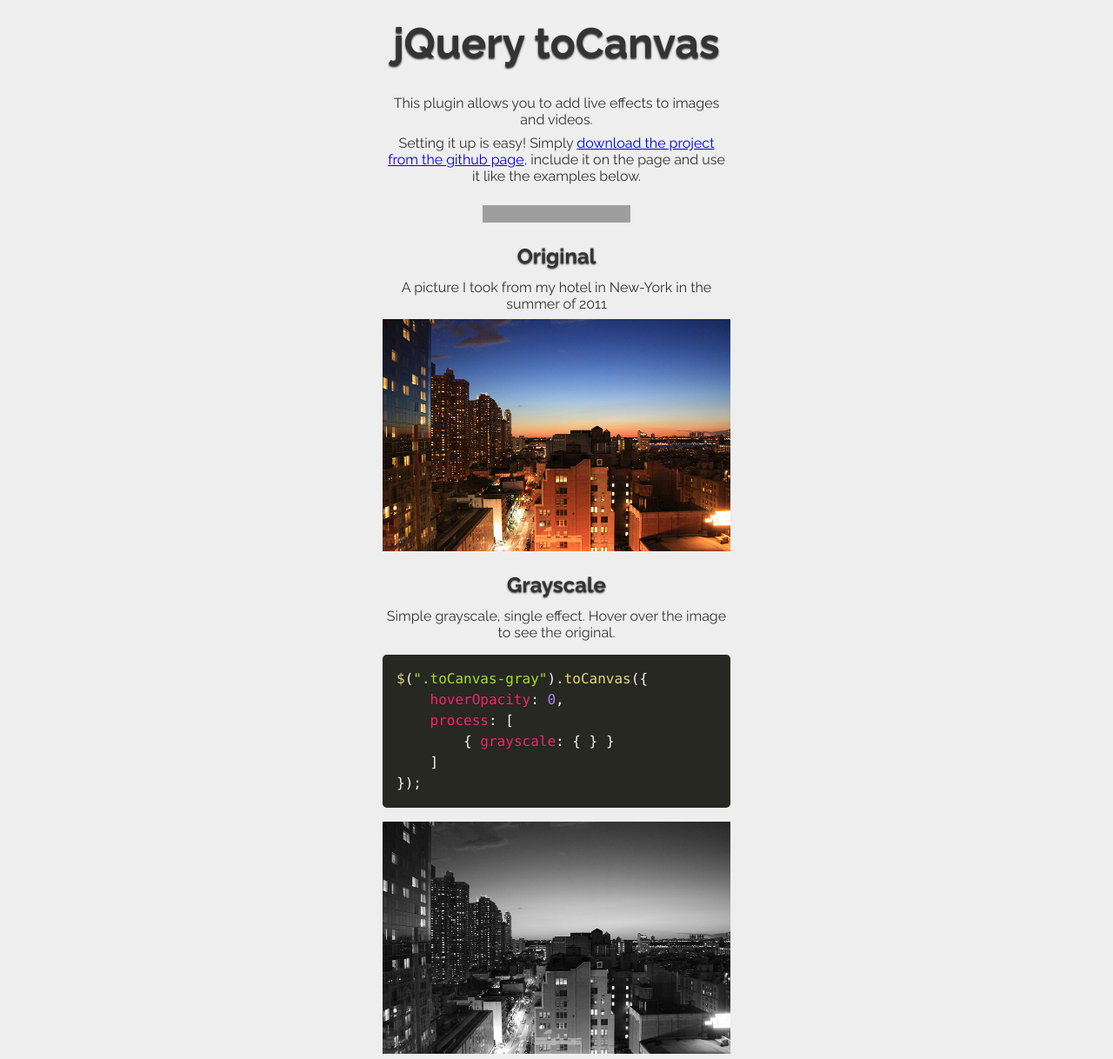
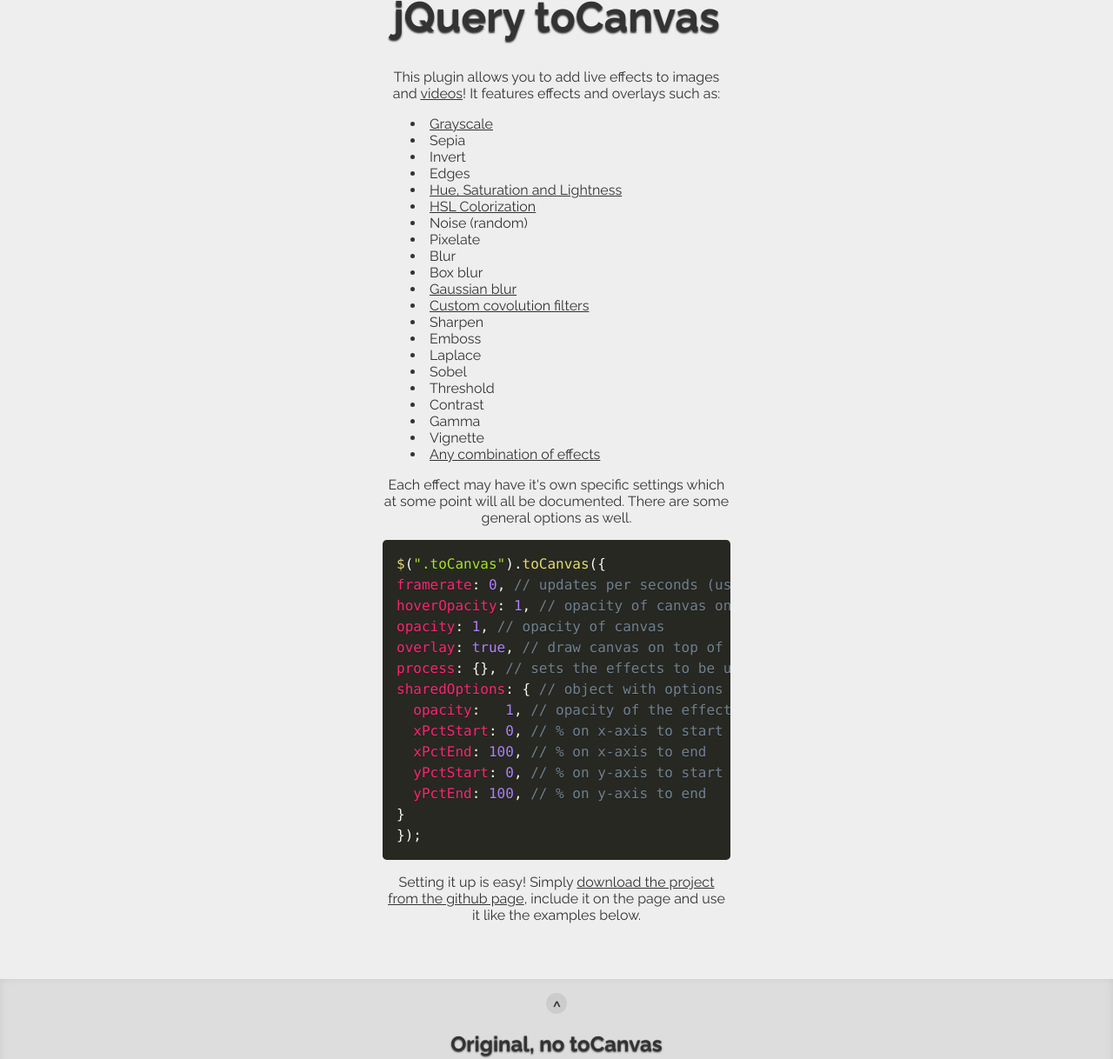
Before and after one commit to SeeDoubleYou/jquery-tocanvas, a website: page demo/index.html in a window 1280 px wide. Shown: the part 41-1259 px from the top of the page at 87% size. Drawn offline with nearby package versions, Linux system fonts and the light colour scheme; grey boxes are pictures that could not be loaded.

Commit message:
updated demo

```diff
--- a/demo/index.html
+++ b/demo/index.html
@@ -2,13 +2,14 @@
 <html>
 	<head>
 		<title>jQuery toCanvas Plugin</title>
+		<meta http-equiv="content-type" content="text/html; charset=utf-8" />
 		<script src="http://ajax.googleapis.com/ajax/libs/jquery/1.9.1/jquery.min.js"></script>
-		<script src="../src/jquery.toCanvas.js"></script>
+		<script src="../src/jquery.tocanvas.js"></script>
 		<link href="//fonts.googleapis.com/css?family=Raleway:400,700" rel="stylesheet" type="text/css" />
 		<link href="prism.css" rel="stylesheet" type="text/css" />
 		<link href="styles.css" rel="stylesheet" type="text/css" />
 	</head>
-	<body>
+	<body id="top">
 		<div id="loader"><p>Wait for it...</p></div>
 
 		<div class="wrapper">
@@ -16,8 +17,46 @@
 				<h1>jQuery toCanvas</h1>
 
 				<p>
-					This plugin allows you to add live effects to images and videos.
+					This plugin allows you to add live effects to images and <a href="#example-video">videos</a>! It features effects and overlays such as:
 				</p>
+				<ul>
+					<li><a href="#example-grayscale">Grayscale</a></li>
+					<li>Sepia</li>
+					<li>Invert</li>
+					<li>Edges</li>
+					<li><a href="#example-hsl">Hue, Saturation and Lightness</a></li>
+					<li><a href="#example-hsl">HSL Colorization</a></li>
+					<li>Noise (random)</li>
+					<li>Pixelate</li>
+					<li>Blur</li>
+					<li>Box blur</li>
+					<li><a href="#example-gaussianblur">Gaussian blur</a></li>
+					<li><a href="#example-customconvolution">Custom covolution filters</a></li>
+					<li>Sharpen</li>
+					<li>Emboss</li>
+					<li>Laplace</li>
+					<li>Sobel</li>
+					<li>Threshold</li>
+					<li>Contrast</li>
+					<li>Gamma</li>
+					<li>Vignette</li>
+					<li><a href="#example-cobined">Any combination of effects</a></li>
+				</ul>
+				<p>Each effect may have it's own specific settings which at some point will all be documented. There are some general options as well.</p>
+				<pre><code class="language-javascript">$(".toCanvas").toCanvas({
+framerate: 0, // updates per seconds (use this for video)
+hoverOpacity: 1, // opacity of canvas on hover
+opacity: 1, // opacity of canvas
+overlay: true, // draw canvas on top of image/video
+process: {}, // sets the effects to be used
+sharedOptions: { // object with options that are re-used for all processed effects
+  opacity:   1, // opacity of the effect
+  xPctStart: 0, // % on x-axis to start
+  xPctEnd: 100, // % on x-axis to end
+  yPctStart: 0, // % on y-axis to start
+  yPctEnd: 100, // % on y-axis to end
+}
+});</code></pre>
 				<p>
 					Setting it up is easy! Simply <a href="https://github.com/SeeDoubleYou/jquery-tocanvas">download the project from the github page</a>, include it on the page and use it like the examples below.
 				</p>
@@ -26,7 +65,7 @@
 			</div>
 
 			<div class="example">
-				<h2>Original</h2>
+				<h2>Original, no toCanvas</h2>
 				<p>
 					A picture I took from my hotel in New-York in the summer of 2011
 				</p>
@@ -35,7 +74,7 @@
 
 			<!-- --------------------------------------------------------------- -->
 
-			<div class="example">
+			<div class="example" id="example-grayscale">
 				<h2>Grayscale</h2>
 				<p>
 					Simple grayscale, single effect. Hover over the image to see the original.
@@ -51,7 +90,7 @@
 
 			<!-- --------------------------------------------------------------- -->
 
-			<div class="example">
+			<div class="example" id="example-hsl">
 				<h2>Hue, Saturation and Lightness</h2>
 				<p>
 					You can change the HSL.
@@ -70,7 +109,7 @@
 
 			<!-- --------------------------------------------------------------- -->
 
-			<div class="example">
+			<div class="example" id="example-gaussianblur">
 				<h2>Gaussian Blur</h2>
 				<p>
 					You can use convolution filters as well. Some come with toCanvas built in, like a gaussian filter.
@@ -87,8 +126,8 @@
 
 			<!-- --------------------------------------------------------------- -->
 
-			<div class="example">
-				<h2>Gaussian Blur</h2>
+			<div class="example" id="example-customconvolution">
+				<h2>Custom convolution filter</h2>
 				<p>
 					Custom convolution filters are supported. The example below shows an example of a motion blur filter
 				</p>
@@ -114,7 +153,40 @@
 
 			<!-- --------------------------------------------------------------- -->
 
-			<div class="example">
+			<div class="example" id="example-combined">
+				<h2>Combined effects</h2>
+				<p>
+					You can use combine and even repeat effects. In the example below we make the bottom 30% gray, threshold a bar, add some gaussian blur and a sharpen. Pro tip: don't do this for videos.
+				</p>
+				<pre><code class="language-javascript">
+$(".toCanvas-combined").toCanvas({
+hoverOpacity: 0,
+process: [
+	{ grayscale: {
+		yPctStart: 70,
+	} },
+	{ threshold: {
+		yPctStart: 70,
+		yPctEnd: 80,
+		opacity: 0.9
+	} },
+	{ gaussianBlur: {
+		radius: 10,
+		xPctStart: 15,
+		xPctEnd: 50,
+	} },
+	{ sharpen: {
+		xPctStart: 70,
+		xPctEnd: 90,
+	} },
+]
+});</code></pre>
+				<img src="ny_view.jpg" class="toCanvas-combined" />
+			</div>
+
+			<!-- --------------------------------------------------------------- -->
+
+			<div class="example" id="example-video">
 				<h2>Video!</h2>
 				<p>
 					toCanvas works with html5 video. In the example below the canvas it not overlayed and shows an inverted version of the video below the actual video.
@@ -128,7 +200,7 @@
 	]
 });</code></pre>
 
-				<video class="toCanvas-video" width="400" height="225" volume="0" controls autoplay loop>
+				<video class="toCanvas-video" width="400" height="225" controls autoplay loop muted>
 					<source src="big_buck_bunny.mp4" type="video/mp4" />
 					<source src="big_buck_bunny.webm" type="video/webm" />
 					<source src="big_buck_bunny.ogv" type="video/ogg" />
@@ -183,74 +255,51 @@
 					]
 				});
 
+				$(".toCanvas-combined").toCanvas({
+					hoverOpacity: 0,
+					process: [
+						{ grayscale: {
+							yPctStart: 70,
+						} },
+						{ threshold: {
+							yPctStart: 70,
+							yPctEnd: 80,
+							opacity: 0.9
+						} },
+						{ gaussianBlur: {
+							radius: 10,
+							xPctStart: 15,
+							xPctEnd: 50,
+						} },
+						{ sharpen: {
+							xPctStart: 70,
+							xPctEnd: 90,
+						} },
+					]
+				});
+
 				$('.toCanvas-video').toCanvas({
 					framerate: 10,
 					overlay: false,
 					process: [
-						{ invert: {} },
-					]
+						{ invert: {} },					]
 				});
-
-				// $(".toCanvas-tmp").toCanvas({
-				// 	opacity: 1,
-				// 	hoverOpacity: 0,
-				// 	process: [
-				// 		// { convolutionFilter: [
-				// 		//
-				// 		// ] }
-				// 		{ grayscale: {
-				// 			xPctStart: 40,
-				// 		} },
-
-				// 		{ grayscale: {
-				// 			xPctStart: 5,
-			 //                xPctEnd: 95,
-			 //                yPctStart: 5,
-			 //                yPctEnd: 15
-				// 		} },
-
-				// 		{ grayscale: {
-				// 			xPctStart: 5,
-			 //                xPctEnd: 95,
-			 //                yPctStart: 20,
-			 //                yPctEnd: 35
-				// 		} },
-
-				// 		// { sobel: {} }
-				// 		// { hue: { value: 5 } },
-				// 		// { saturation: { value: -20, colorize: false } },
-				// 		// { vignette: {
-				// 		// 	opacity: 0.5,
-				// 		// 	size: 0.2
-				// 		// } },
-				// 		{ contrast: 10 },
-				// 		// { pixelate: 4.5 },
-				// 		// { boxBlur: { radius: 10 } },
-				// 		{ gaussianBlur: {
-				// 			radius: 10,
-				// 			xPctStart: 20,
-				// 		} },
-				// 	],
-				// 	sharedOptions: {
-				// 		xPctStart: 10,
-		  //               xPctEnd: 80,
-		  //               yPctStart: 50,
-		  //               yPctEnd: 90
-				// 	}
-				// });
-
-				// $(".toCanvas-lomo").toCanvas({
-				// 	process: [
-				// 		{ brightness: { value: -5 } },
-				// 		{ saturation: { value: 20 } },
-				// 		{ gamma: { value: 1.4 } },
-				// 		{ vignette: { opacity: 0.8 } },
-				// 		{ brightness: { value: 5 } }
-				// 	]
-				// });
 
 
 				$('#loader').delay(500).fadeOut();
+
+				$('.example').prepend('<a href="#top" class="totop">^</a>');
+
+				var $root = $('html, body');
+				$('a[href*=#]').on('click', function(event){
+    				event.preventDefault();
+    				var hash = this.hash
+				    $root.animate({
+				    	scrollTop: $(hash).offset().top
+				    }, 500,	 function () {
+       					window.location.hash = hash;
+    				});
+				});
 			});
 		</script>
 	</body>
--- a/demo/styles.css
+++ b/demo/styles.css
@@ -1,3 +1,7 @@
+* {
+	box-sizing: border-box;
+}
+
 html, body {
 	height: 100%;
 	padding: 0;
@@ -10,6 +14,15 @@
 	font-family: 'Raleway', sans-serif;
 	text-align: center;
 }
+
+a {
+	color: #333;
+	transition: 500ms all;
+}
+	a:hover {
+		text-decoration: none;
+		text-shadow: 0px 1px 2px #666;
+	}
 
 h1 {
 	font-size: 3em;
@@ -27,13 +40,24 @@
 }
 
 pre[class*="language-"] {
-	max-width: 368px;
+	max-width: 400px;
 	margin: 1em auto;
 }
 
 canvas {
 	transition: all 0.8s;
 }
+
+ul {
+	max-width: 400px;
+	text-align: left;
+	display: block;
+	margin: 1em auto;
+	padding-left: 2em;
+}
+	li {
+		list-style-position: inside;
+	}
 
 video {
 	display: block;
@@ -64,12 +88,37 @@
 }
 
 .wrapper {
-	padding: 30px;
 }
 
 .intro {}
 
 .example {
-	margin: 0 auto;
+	margin: 1em auto;
+	padding: 1em;
+	position: relative;
 	text-align: center;
+	width: 100%;
 }
+	.example:nth-child(even) {
+		background: #ddd;
+		box-shadow: 0px 0px 10px #ccc inset;
+	}
+	.example:nth-child(odd)  {
+		background: #eee;
+	}
+
+.totop {
+	background: #ccc;
+	border-radius: 50%;
+	display: block;
+	font-weight: bold;
+	height: 1.5em;
+	line-height: 2em;
+	margin: 0 auto 0.5em;
+	padding-left: 1px;
+	text-decoration: none;
+	width: 1.5em;
+}
+	.totop:hover {
+		box-shadow: 0px 3px 4px #333;
+	}
```
Also changed, not shown: dist/jquery.tocanvas.js, dist/jquery.tocanvas.min.js, src/jquery.tocanvas.js. Lines whose indentation alone changed are shown as unchanged.
